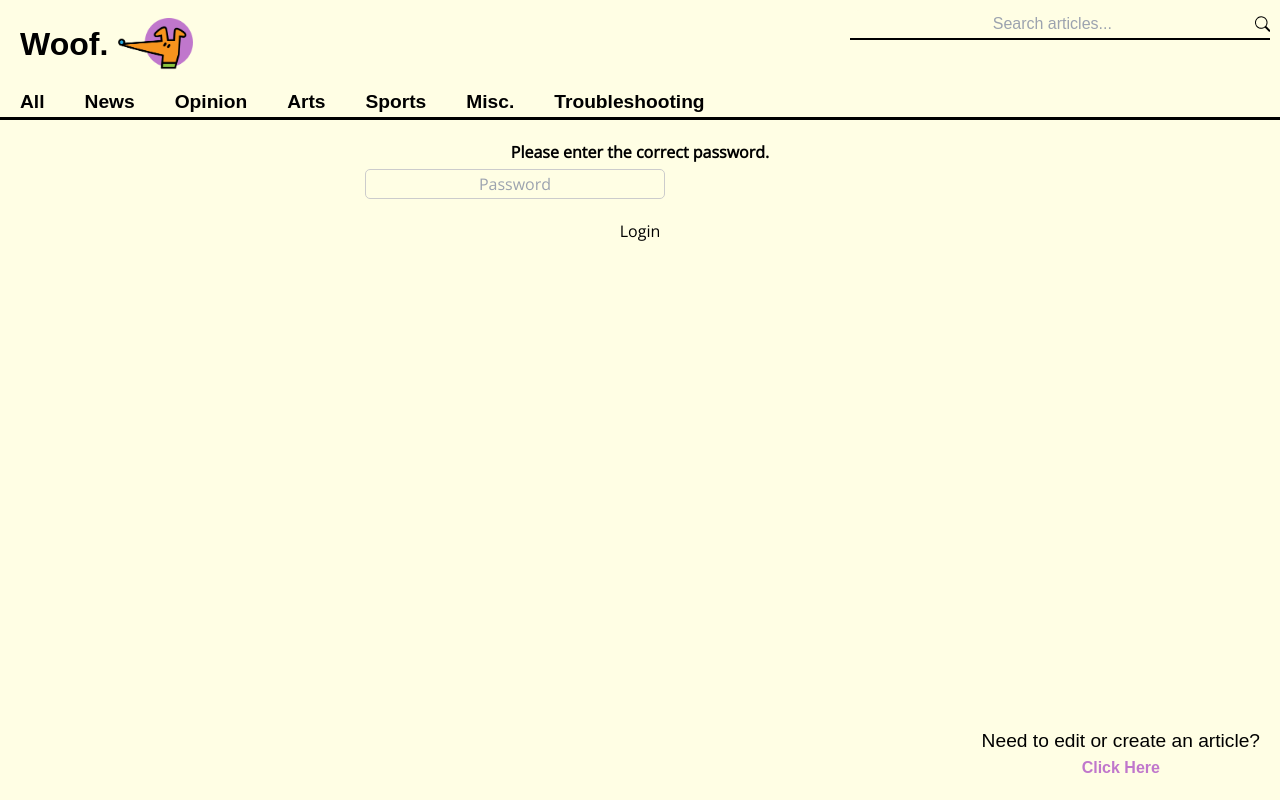
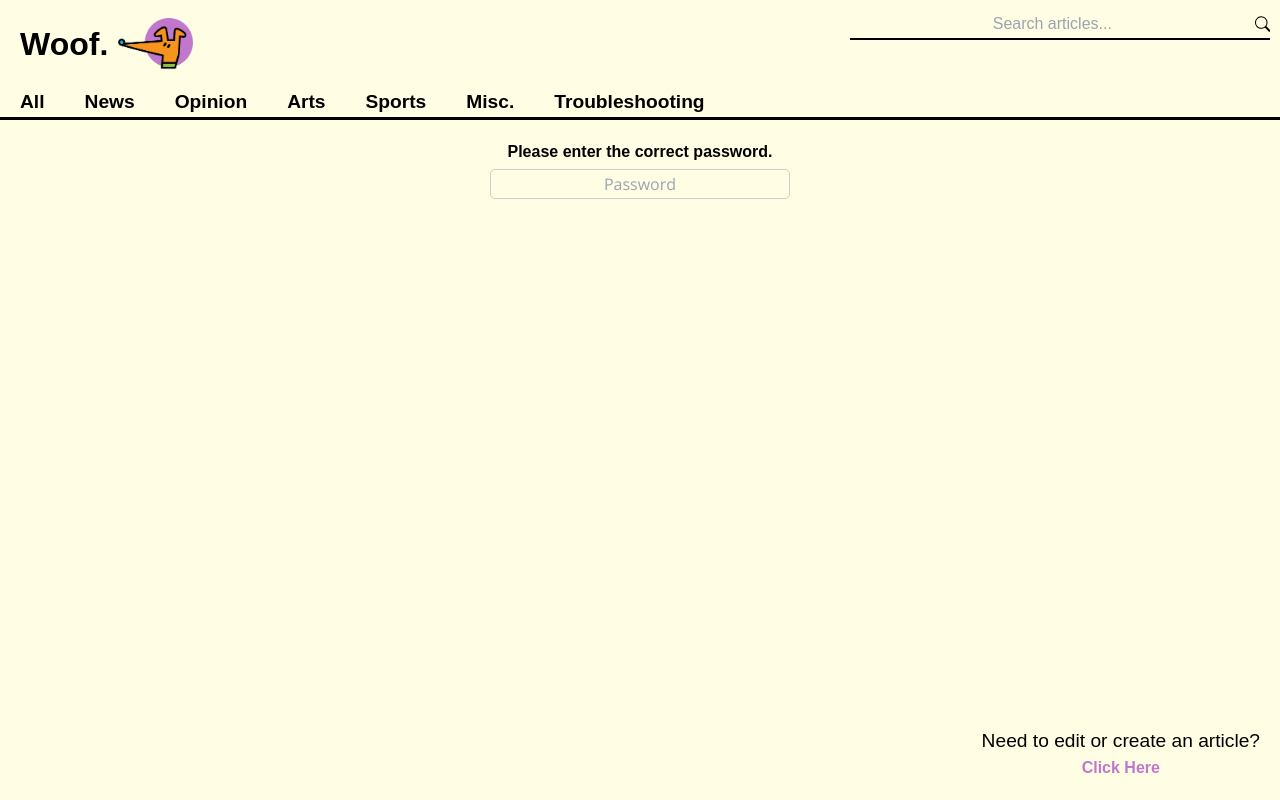
Before and after one commit to dailybruin/woof, a Next.js app: page /login in a window 1280 px wide. Built offline with nearby package versions, Linux system fonts and the light colour scheme.

Commit message:
styling changes for font and centering

```diff
--- a/css/form.css
+++ b/css/form.css
@@ -52,6 +52,7 @@ form button {
   color: red;
   margin-top: 10px;
   font-size: 90%;
+  font-family: 'Rockwell', sans-serif;
 }
 
 /* Styles for password form */
@@ -63,6 +64,7 @@ form button {
   margin-bottom: 5px;
   display: block;
   font-weight: bold;
+  font-family: 'Rockwell', sans-serif;
 }
 
 .password-input {
@@ -72,4 +74,5 @@ form button {
   width: 100%;
   max-width: 300px;
   font-size: 16px;
+  margin: auto;
 }
--- a/pages/login.tsx
+++ b/pages/login.tsx
@@ -43,7 +43,6 @@ const LoginPage = () => {
                     />
                 </div>
                 {error && <p className="error-message">{error}</p>}
-                <button type="submit">Login</button>
             </form>
         </div>
     );
```
